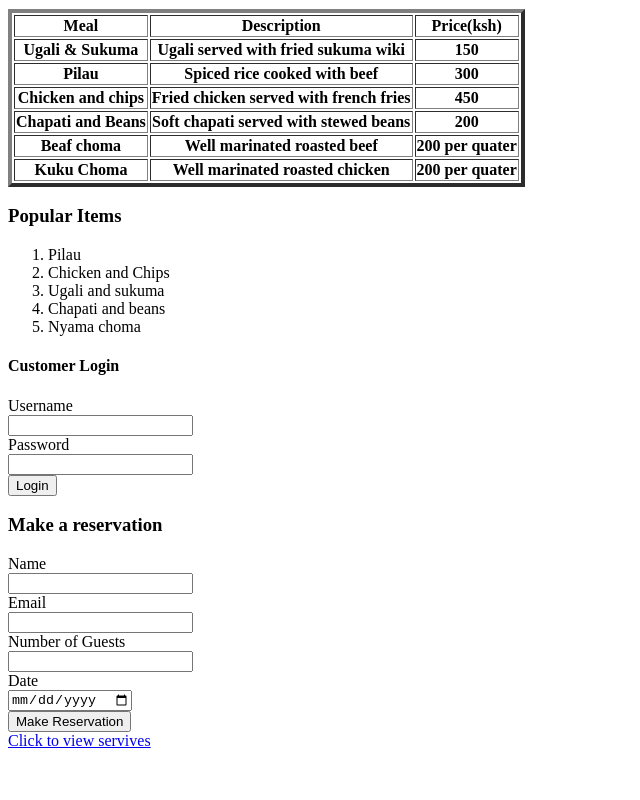
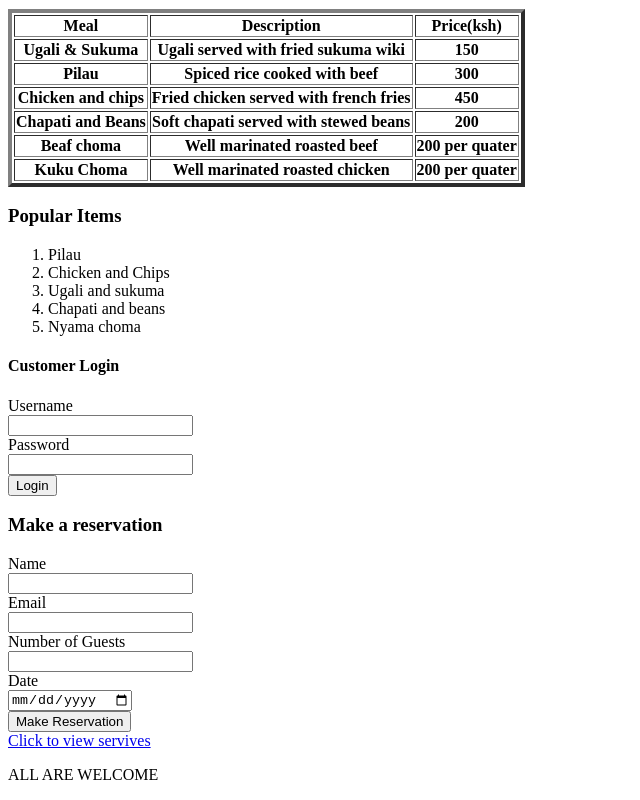
Before and after one commit to giftshiza5-cmd/Karibu-restaurant, a plain HTML site: page index.html in a window 1280 px wide. Shown: the part 610-1410 px from the top of the page, without its empty margins (0-640 px from the left). Before the commit the page ends 1368 px from the top, so only its background shows below. Drawn offline with Linux system fonts and the light colour scheme.

Commit message:
Third commit

```diff
--- a/index.html
+++ b/index.html
@@ -82,7 +82,7 @@
 
      </form>
      <a href="services.html" >Click to view servives</a>
-
+    <p>ALL ARE WELCOME</p>
 
 </body>
 </html>
```
